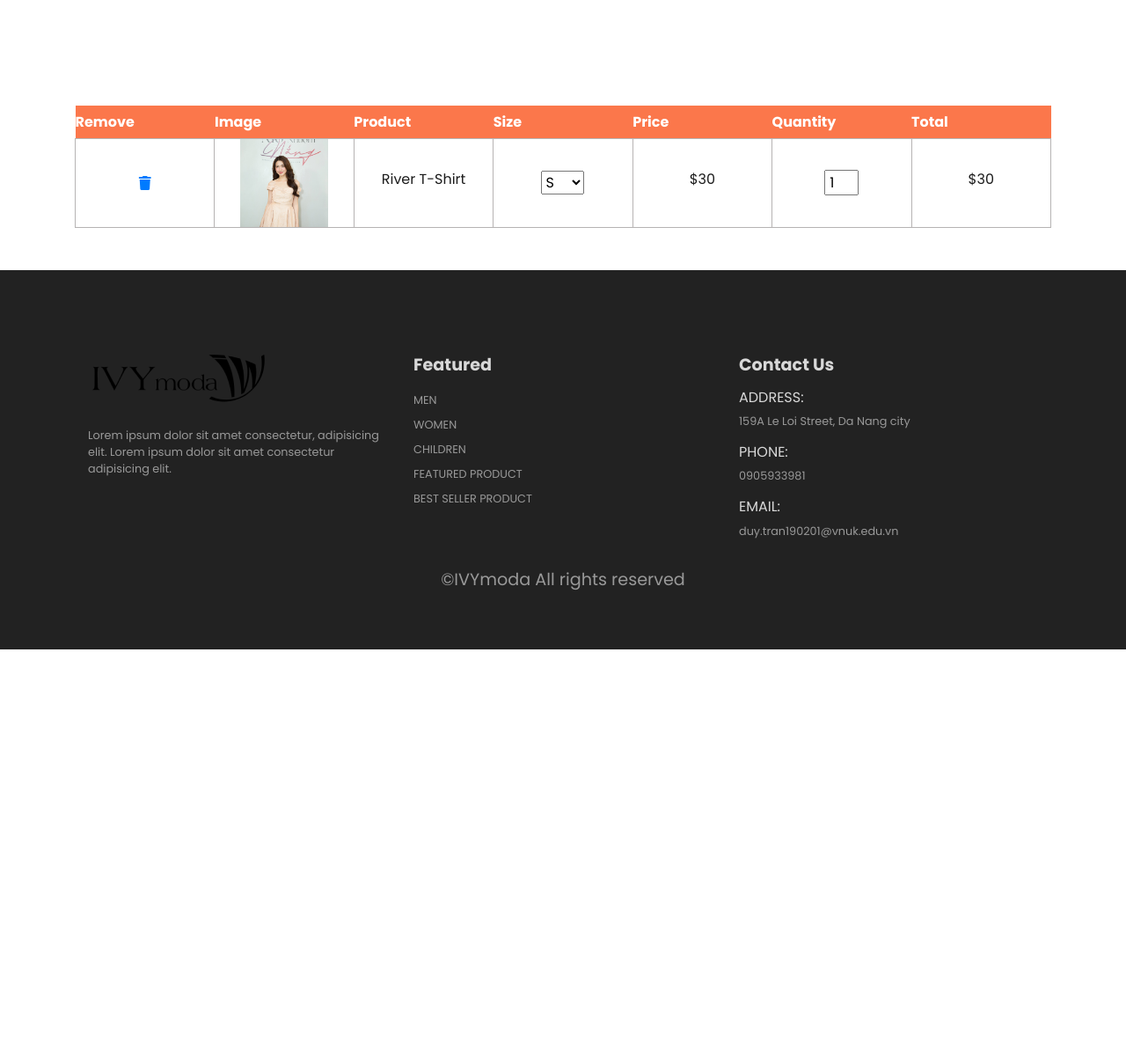
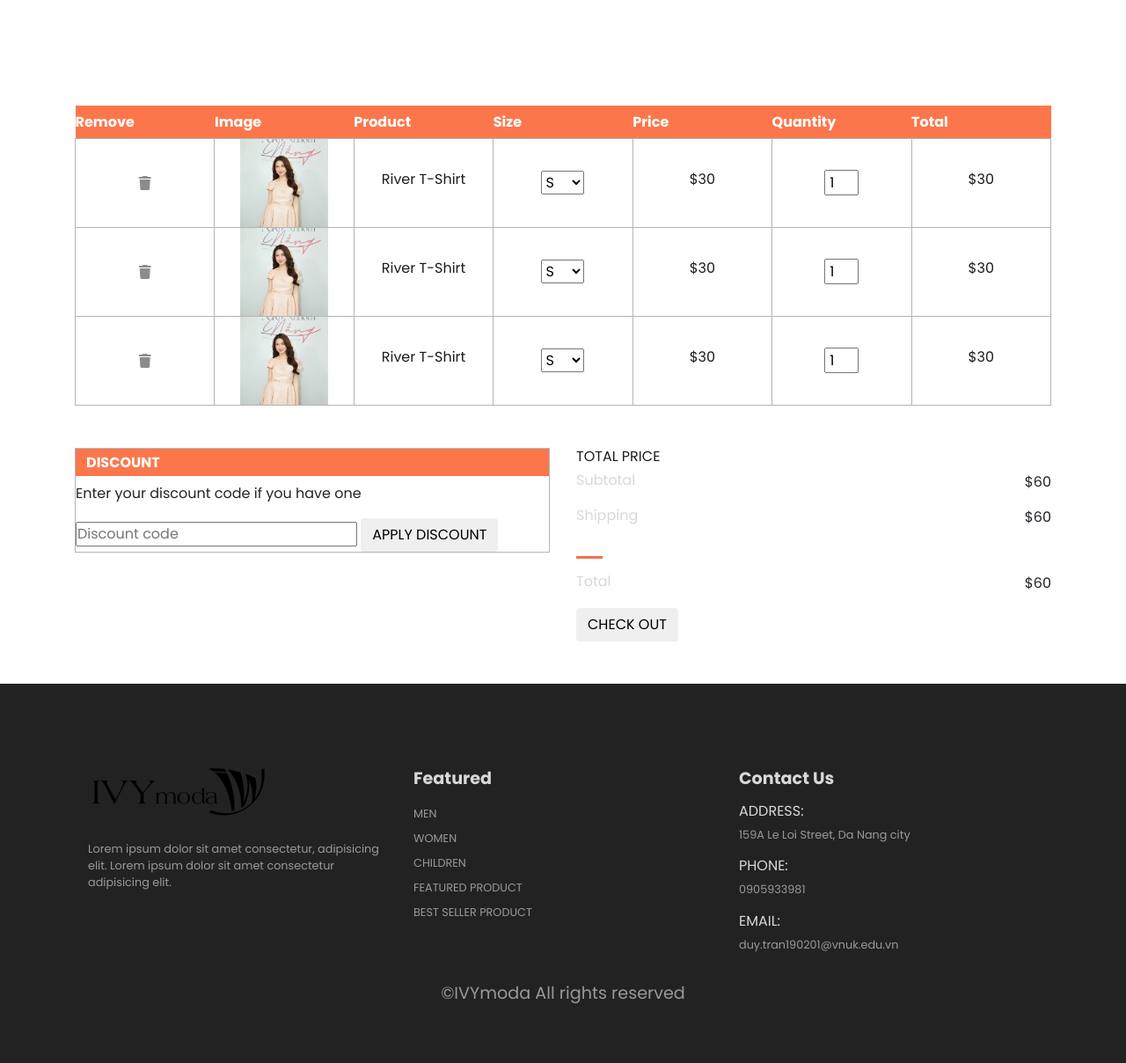
Before and after one commit to sherlockduy4869/Ivy_Website, a PHP site: page /cart.html in a window 1280 px wide. Shown: the part 286-1494 px from the top of the page at 88% size. Before the commit the page ends 1024 px from the top, so only its background shows below. Run offline with PHP 8.4, Linux system fonts and the light colour scheme; some libraries are stand-ins or nearby versions.

Commit message:
Completed html for cart

```diff
--- a/Resource/css/style.css
+++ b/Resource/css/style.css
@@ -367,3 +367,19 @@ footer p{
     height: 100px;
     object-fit: cover;
 }
+
+.cart-container-area table td i{
+    color: #8d8c89;
+}
+
+.cart-bottom-area .discount>div{
+    border: 1px solid #b6b3b3;
+}
+
+.cart-bottom-area .discount h5{
+    background-color: #fb774b;
+    border: none;
+    color: #fff;
+    padding: 6px 12px;
+    font-weight: 700;
+}
--- a/cart.html
+++ b/cart.html
@@ -72,8 +72,72 @@
                 <td><input class="w-25 pl-1" value="1" min="1" type="number"></td>
                 <td><h5>$30</h5></td>
             </tr>
+            <tr>
+                <td><a href=""><i class="fas fa-trash"></i></a></td>
+                <td><img src="./Resource/img/best-seller1.jpg" alt=""></td>
+                <td><h5>River T-Shirt</h5></td>
+                <td>
+                    <select name="" id="">
+                        <option value="">S</option>
+                        <option value="">XL</option>
+                        <option value="">XXL</option>
+                    </select>
+                </td>
+                <td><h5>$30</h5></td>
+                <td><input class="w-25 pl-1" value="1" min="1" type="number"></td>
+                <td><h5>$30</h5></td>
+            </tr>
+            <tr>
+                <td><a href=""><i class="fas fa-trash"></i></a></td>
+                <td><img src="./Resource/img/best-seller1.jpg" alt=""></td>
+                <td><h5>River T-Shirt</h5></td>
+                <td>
+                    <select name="" id="">
+                        <option value="">S</option>
+                        <option value="">XL</option>
+                        <option value="">XXL</option>
+                    </select>
+                </td>
+                <td><h5>$30</h5></td>
+                <td><input class="w-25 pl-1" value="1" min="1" type="number"></td>
+                <td><h5>$30</h5></td>
+            </tr>
         </table>
     </section>
+
+    <!--CART BOTTOM AREA-->
+    <section class="cart-bottom-area container">
+        <div class="row">
+            <div class="discount col-lg-6 col-md-6 col-12 mb-4">
+                <div>
+                    <h5>DISCOUNT</h5>
+                    <p>Enter your discount code if you have one</p>
+                    <input type="text" placeholder="Discount code">
+                    <button class="btn">APPLY DISCOUNT</button>
+                </div>
+            </div>
+            <div class="total-price col-lg-6 col-md-6 col-12">
+                <div>
+                    <h5>TOTAL PRICE</h5>
+                    <div class="d-flex justify-content-between">
+                        <h6>Subtotal</h6>
+                        <p>$60</p>
+                    </div>
+                    <div class="d-flex justify-content-between">
+                        <h6>Shipping</h6>
+                        <p>$60</p>
+                    </div>
+                    <hr class="second-hr">
+                    <div class="d-flex justify-content-between">
+                        <h6>Total</h6>
+                        <p>$60</p>
+                    </div>
+                    <button class="btn">CHECK OUT</button>
+                </div>
+            </div>
+        </div>
+    </section>
+
     <!--FOOTER AREA-->
     <footer class="mt-5 py-5">
       <div class="row container mx-auto pt-5">
```
